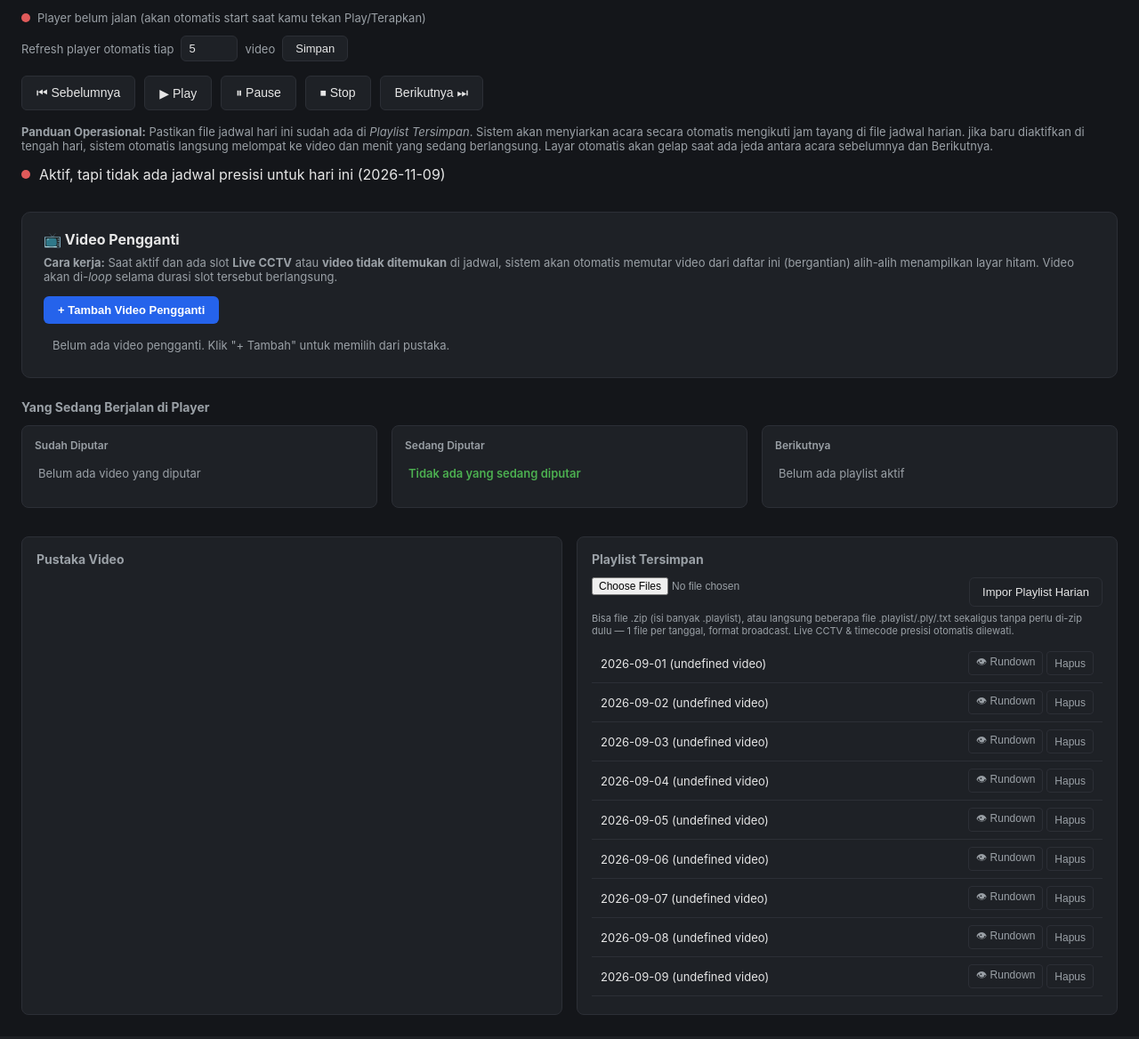
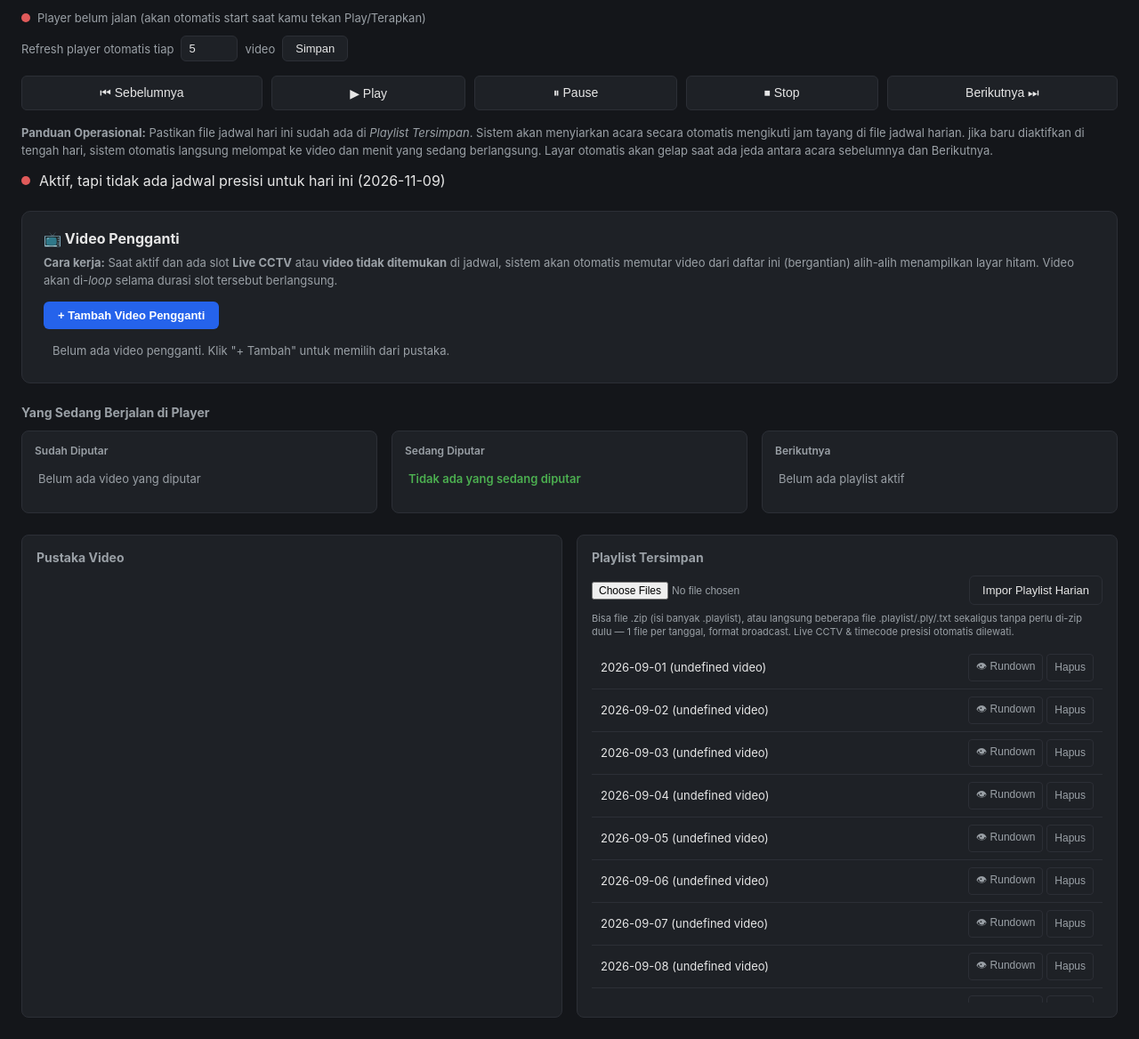
Before and after one commit to DaraH06/playlist-dashboard-jitv, a Flask app: page / in a window 1280 px wide. Shown: the part 54-1222 px from the top of the page at 89% size. Before the commit the page ends 1195 px from the top, so only its background shows below. Run offline with Flask 3, Linux system fonts and the light colour scheme; the visitor is signed in with stand-in values (Sample User, id 1); data that the repository does not hold is empty.

Commit message:
update agaer tampilan responsif

```diff
--- a/static/style.css
+++ b/static/style.css
@@ -9,10 +9,16 @@
   --danger: #e05a5a;
 }
 
-* { box-sizing: border-box; }
+*, *::before, *::after {
+  box-sizing: border-box;
+}
 
-body {
+html, body {
   margin: 0;
+  padding: 0;
+  width: 100%;
+  max-width: 100vw;
+  overflow-x: hidden;
   background: var(--bg);
   color: var(--text);
   font-family: -apple-system, "Segoe UI", Roboto, sans-serif;
@@ -83,6 +94,7 @@
   border-radius: 50%;
   background: var(--danger);
   display: inline-block;
+  flex-shrink: 0;
 }
 .dot.on { background: var(--accent); }
 .chunk-text {
@@ -99,6 +111,7 @@
   padding: 0 24px 16px;
   font-size: 13px;
   color: var(--text-dim);
+  flex-wrap: wrap;
 }
 .settings-bar input[type="number"] {
   width: 64px;
@@ -125,15 +138,17 @@
 .chunk-size-saved-note.ok { color: var(--accent); }
 .chunk-size-saved-note.error { color: var(--danger); }
 
-
-
 .import-row {
   display: flex;
   gap: 8px;
-  margin-bottom: 6px;
+  margin-bottom: 8px;
+  flex-wrap: wrap;
+  align-items: center;
 }
 .import-row input[type="file"] {
-  flex: 1;
+  flex: 1 1 180px;
+  min-width: 0;
+  max-width: 100%;
   font-size: 12px;
   color: var(--text-dim);
 }
@@ -146,22 +161,25 @@
   cursor: pointer;
   font-size: 13px;
   white-space: nowrap;
+  flex-shrink: 0;
 }
 .import-row button:hover { border-color: var(--accent); }
 .import-hint {
   font-size: 11px;
   color: var(--text-dim);
   margin: 0 0 8px;
+  line-height: 1.4;
 }
 
 .schedule-hint {
   font-size: 13px;
   color: var(--text-dim);
   margin: 0 0 14px;
+  line-height: 1.5;
 }
 
 .precision-panel {
-  padding: 0 24px 32px;
+  padding: 0 24px 24px;
 }
 .precision-panel h2 {
   font-size: 14px;
@@ -173,6 +191,7 @@
   align-items: center;
   gap: 10px;
   margin-top: 10px;
+  flex-wrap: wrap;
 }
 .precision-status-row button {
   margin-left: auto;
@@ -210,19 +230,21 @@
   color: var(--text);
   cursor: pointer;
   font-size: 14px;
+  flex: 1 1 auto;
+  min-width: 110px;
+  text-align: center;
 }
 .controls button:hover { border-color: var(--accent); }
 #btn-play:hover { color: var(--accent); }
 #btn-stop:hover, #btn-pause:hover { color: var(--danger); }
 
+/* Main dual-column cards */
 .columns {
   display: grid;
-  grid-template-columns: 1fr 1fr;
+  grid-template-columns: repeat(2, minmax(0, 1fr));
   gap: 16px;
   padding: 0 24px 24px;
-}
-@media (max-width: 720px) {
-  .columns { grid-template-columns: 1fr; }
+  width: 100%;
 }
 
 .panel {
@@ -230,6 +252,9 @@
   border: 1px solid var(--border);
   border-radius: 8px;
   padding: 16px;
+  min-width: 0;
+  width: 100%;
+  overflow: hidden;
 }
 .panel h2 { font-size: 14px; margin: 0 0 12px; color: var(--text-dim); }
 
@@ -238,6 +263,7 @@
   color: var(--text-dim);
   margin-bottom: 10px;
   word-break: break-word;
+  overflow-wrap: anywhere;
 }
 .breadcrumb a {
   color: var(--text-dim);
@@ -251,6 +277,8 @@
   padding: 0;
   max-height: 400px;
   overflow-y: auto;
+  overflow-x: hidden;
+  width: 100%;
 }
 .file-list li {
   display: flex;
@@ -259,6 +287,8 @@
   padding: 8px 10px;
   border-bottom: 1px solid var(--border);
   font-size: 13px;
+  gap: 8px;
+  min-width: 0;
 }
 .file-list li:last-child { border-bottom: none; }
 .file-list button {
@@ -267,20 +297,26 @@
   border-radius: 4px;
   color: var(--text-dim);
   cursor: pointer;
-  padding: 2px 8px;
+  padding: 4px 8px;
   font-size: 12px;
   flex-shrink: 0;
 }
 .file-list button:hover { color: var(--text); border-color: var(--accent); }
-.file-name { flex: 1; margin-right: 8px; overflow: hidden; text-overflow: ellipsis; white-space: nowrap; }
+.file-name {
+  flex: 1 1 auto;
+  min-width: 0;
+  margin-right: 4px;
+  overflow: hidden;
+  text-overflow: ellipsis;
+  white-space: nowrap;
+}
 .folder-name { color: var(--text); font-weight: 500; }
 .now-playing { color: var(--accent); font-weight: 600; }
 
-
-
-/* Queue panel: played / playing / upcoming */
+/* Queue panel: played / playing / upcoming cards */
 .queue-panel {
-  padding: 0 24px 32px;
+  padding: 0 24px 24px;
+  width: 100%;
 }
 .queue-panel h2 {
   font-size: 14px;
@@ -289,17 +325,18 @@
 }
 .queue-columns {
   display: grid;
-  grid-template-columns: 1fr 1fr 1fr;
+  grid-template-columns: repeat(3, minmax(0, 1fr));
   gap: 16px;
-}
-@media (max-width: 900px) {
-  .queue-columns { grid-template-columns: 1fr; }
+  width: 100%;
 }
 .queue-col {
   background: var(--panel);
   border: 1px solid var(--border);
   border-radius: 8px;
   padding: 14px;
+  min-width: 0;
+  width: 100%;
+  overflow: hidden;
 }
 .queue-col h3 {
   font-size: 12px;
@@ -354,23 +393,66 @@
   text-align: right;
 }
 
-/* ---------- Tombol ganda per baris (Rundown + Hapus) ---------- */
+/* ---------- Button group per row ---------- */
 .btn-group {
   display: flex;
   gap: 4px;
   flex-shrink: 0;
 }
 
-/* ---------- Modal Rundown Siaran ---------- */
+/* ---------- Fallback video panel ---------- */
+.fallback-panel {
+  background: var(--panel);
+  border: 1px solid var(--border);
+  border-radius: 10px;
+  padding: 20px 24px;
+  margin: 0 24px 24px;
+  min-width: 0;
+  overflow: hidden;
+}
+.fallback-panel h2 {
+  margin: 0 0 8px;
+  font-size: 16px;
+}
+.fallback-actions {
+  margin: 12px 0 8px;
+  display: flex;
+  flex-wrap: wrap;
+  gap: 8px;
+}
+.fallback-actions button {
+  background: #2563eb;
+  color: #fff;
+  border: none;
+  border-radius: 6px;
+  padding: 8px 16px;
+  cursor: pointer;
+  font-size: 13px;
+  font-weight: 600;
+  transition: background 0.15s;
+}
+.fallback-actions button:hover { background: #1d4ed8; }
+
+/* Danger (remove) button */
+button.btn-danger {
+  background: rgba(224, 90, 90, 0.12);
+  color: var(--danger);
+  border: 1px solid rgba(224, 90, 90, 0.35);
+}
+button.btn-danger:hover {
+  background: rgba(224, 90, 90, 0.25);
+}
+
+/* ---------- Modal Dialogs ---------- */
 .modal-overlay {
   display: none;
   position: fixed;
   inset: 0;
-  background: rgba(0, 0, 0, 0.72);
+  background: rgba(0, 0, 0, 0.75);
   z-index: 1000;
-  align-items: flex-start;
+  align-items: center;
   justify-content: center;
-  padding: 40px 16px;
+  padding: 20px 16px;
   overflow-y: auto;
 }
 .modal-overlay.open {
@@ -465,47 +555,65 @@
 .badge-missing { background: rgba(224, 90, 90, 0.18); color: #e05a5a; }
 .badge-live    { background: rgba(33, 150, 243, 0.18); color: #64b5f6; }
 
-/* ---------- Fallback video panel ---------- */
-.fallback-panel {
-  background: var(--panel);
-  border: 1px solid var(--border);
-  border-radius: 10px;
-  padding: 20px 24px;
-  margin: 0 24px 24px;
-}
-.fallback-panel h2 {
-  margin: 0 0 8px;
-  font-size: 16px;
-}
-.fallback-actions {
-  margin: 12px 0 8px;
-}
-.fallback-actions button {
-  background: #2563eb;
-  color: #fff;
-  border: none;
-  border-radius: 6px;
-  padding: 8px 16px;
-  cursor: pointer;
-  font-size: 13px;
-  font-weight: 600;
-  transition: background 0.15s;
-}
-.fallback-actions button:hover { background: #1d4ed8; }
-
-/* Danger (remove) button */
-button.btn-danger {
-  background: rgba(224, 90, 90, 0.12);
-  color: var(--danger);
-  border: 1px solid rgba(224, 90, 90, 0.35);
-}
-button.btn-danger:hover {
-  background: rgba(224, 90, 90, 0.25);
-}
-
-/* Picker modal body — scrollable */
+/* Picker modal body */
 .picker-body {
   max-height: 55vh;
   overflow-y: auto;
   padding: 12px 16px;
 }
+
+/* ============================================================
+   RESPONSIVE BREAKPOINTS (Desktop, Tablet, Mobile)
+   ============================================================ */
+
+@media (max-width: 1024px) {
+  .queue-columns {
+    grid-template-columns: repeat(auto-fit, minmax(min(100%, 260px), 1fr));
+  }
+}
+
+@media (max-width: 860px) {
+  .columns {
+    grid-template-columns: 1fr;
+  }
+}
+
+@media (max-width: 640px) {
+  header {
+    padding: 12px 16px;
+  }
+  .status-bar,
+  .settings-bar,
+  .controls,
+  .precision-panel,
+  .queue-panel,
+  .columns {
+    padding-left: 14px;
+    padding-right: 14px;
+  }
+  .fallback-panel {
+    margin-left: 14px;
+    margin-right: 14px;
+    padding: 16px 14px;
+  }
+  .queue-columns {
+    grid-template-columns: 1fr;
+  }
+  .chunk-text {
+    margin-left: 0;
+    width: 100%;
+  }
+  .precision-status-row button {
+    margin-left: 0;
+    width: 100%;
+  }
+  .controls button {
+    min-width: calc(50% - 6px);
+  }
+}
+
+@media (max-width: 400px) {
+  .controls button {
+    min-width: 100%;
+  }
+}
```
Also changed, not shown: other parts of static/style.css (+20 -4 lines).
